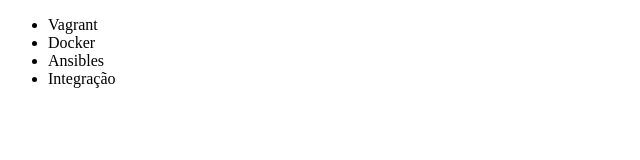
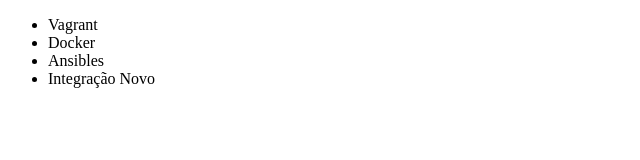
Before and after one commit to jord744/alura-git, a plain HTML site: page index.html in a window 1280 px wide. Shown: the full height of the page, 0-640 px from the left. Drawn offline with Linux system fonts and the light colour scheme.

Commit message:
Renomeando curso

```diff
--- a/index.html
+++ b/index.html
@@ -9,7 +9,7 @@
         <li>Vagrant</li>
         <li>Docker</li>
         <li>Ansibles</li>
-        <li>Integração</li>
+        <li>Integração Novo</li>
     </ul>
 </body>
 </html>
```
